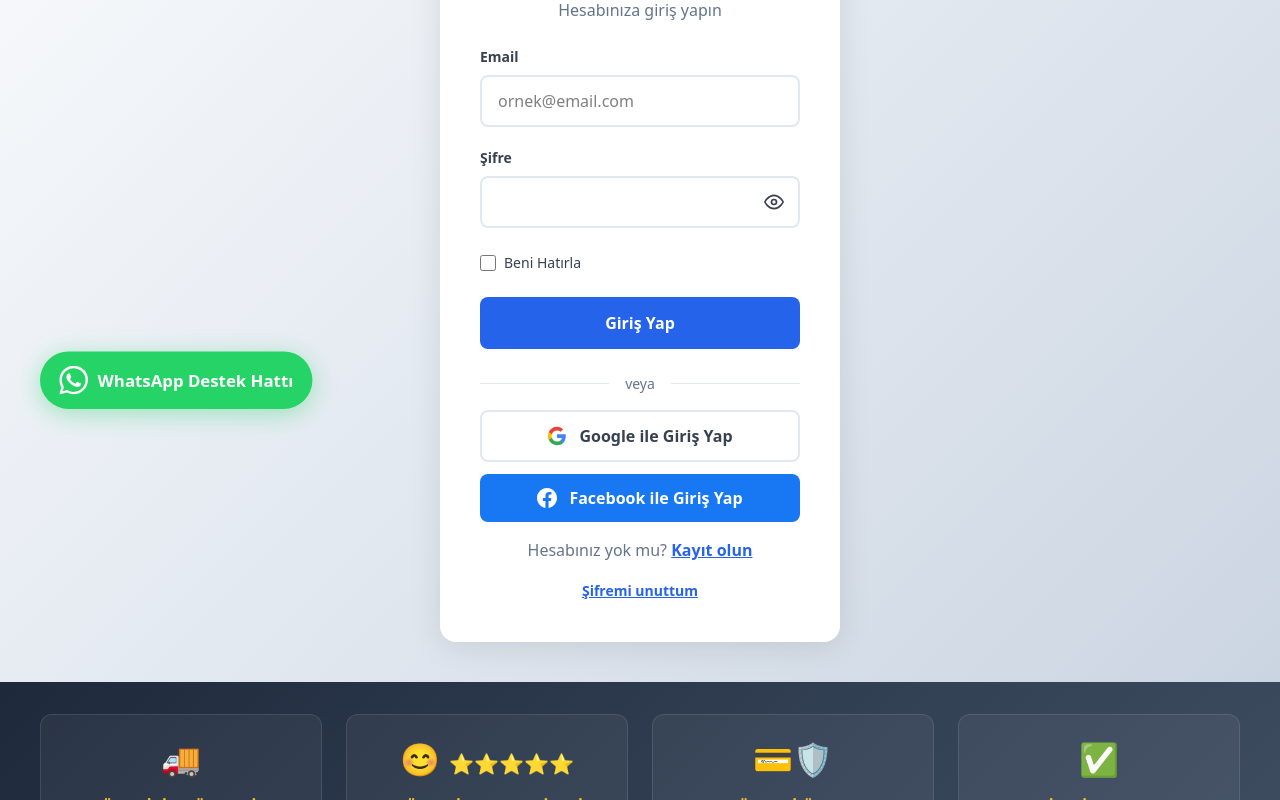
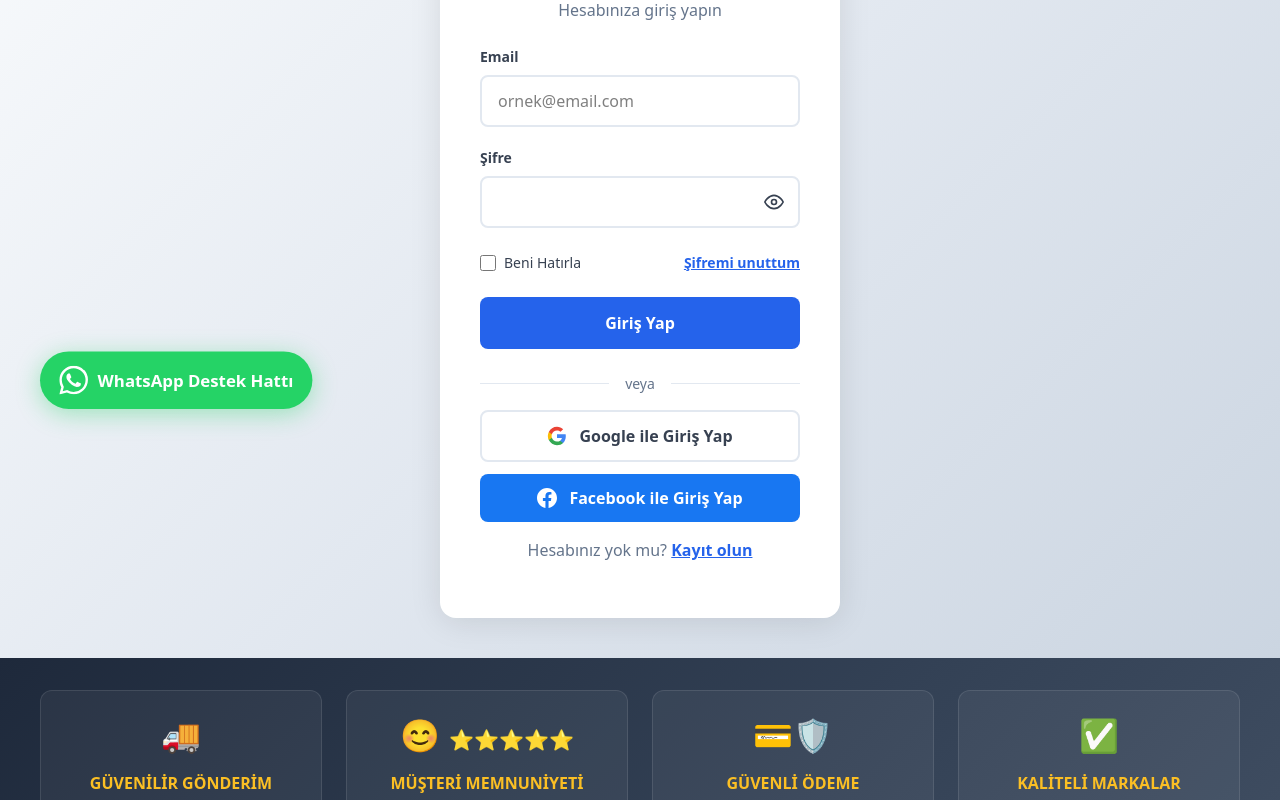
Before and after one commit to ozancidik/dusukbutce-web, a Next.js app: page /login in a window 1280 px wide. Shown: the part 371-1171 px from the top of the page. Built offline with nearby package versions, Linux system fonts and the light colour scheme.

Commit message:
Fix: login form sifremi unuttum link hizasi

```diff
--- a/app/login/components/LoginForm.tsx
+++ b/app/login/components/LoginForm.tsx
@@ -164,8 +164,9 @@ const LoginForm: React.FC<LoginFormProps> = ({
       <div style={{
         marginBottom: "24px",
         display: "flex",
-        justifyContent: "space-between",
-        alignItems: "center"
+        alignItems: "center",
+        gap: "12px",
+        flexWrap: "nowrap"
       }}>
         <label
           style={{
@@ -197,6 +198,8 @@ const LoginForm: React.FC<LoginFormProps> = ({
             textDecoration: "underline",
             fontSize: "14px",
             fontWeight: "600",
+            marginLeft: "auto",
+            whiteSpace: "nowrap"
           }}
         >
           Şifremi unuttum
--- a/app/login/page.tsx
+++ b/app/login/page.tsx
@@ -797,8 +797,13 @@ export default function LoginPage() {
             </div>
           </div>
 
-          {/* Remember Me Checkbox */}
-          <div style={{ marginBottom: "24px" }}>
+          {/* Remember Me & Forgot Password */}
+          <div style={{
+            marginBottom: "24px",
+            display: "flex",
+            alignItems: "center",
+            gap: "12px"
+          }}>
             <label
               style={{
                 display: "flex",
@@ -821,6 +826,20 @@ export default function LoginPage() {
               />
               <span>Beni Hatırla</span>
             </label>
+
+            <Link
+              href="/sifremi-unuttum"
+              style={{
+                marginLeft: "auto",
+                color: "#2563eb",
+                textDecoration: "underline",
+                fontSize: "14px",
+                fontWeight: "600",
+                whiteSpace: "nowrap"
+              }}
+            >
+              Şifremi unuttum
+            </Link>
           </div>
 
           {error && (
@@ -1056,18 +1075,6 @@ export default function LoginPage() {
               Kayıt olun
             </Link>
           </p>
-
-          <Link
-            href="/sifremi-unuttum"
-            style={{
-              color: "#2563eb",
-              textDecoration: "underline",
-              fontSize: "14px",
-              fontWeight: "700",
-            }}
-          >
-            Şifremi unuttum
-          </Link>
         </div>
       </div>
     </div>
```
